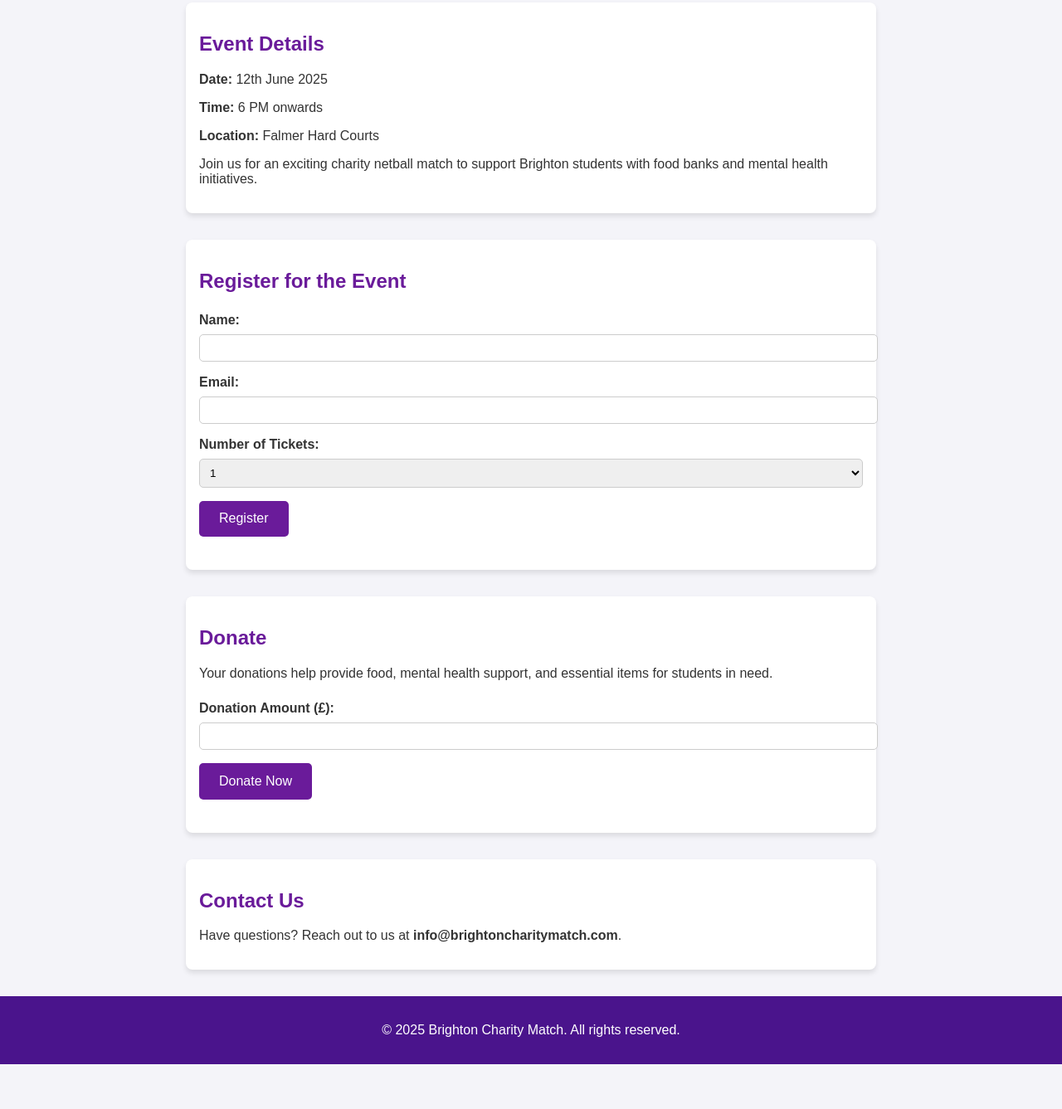
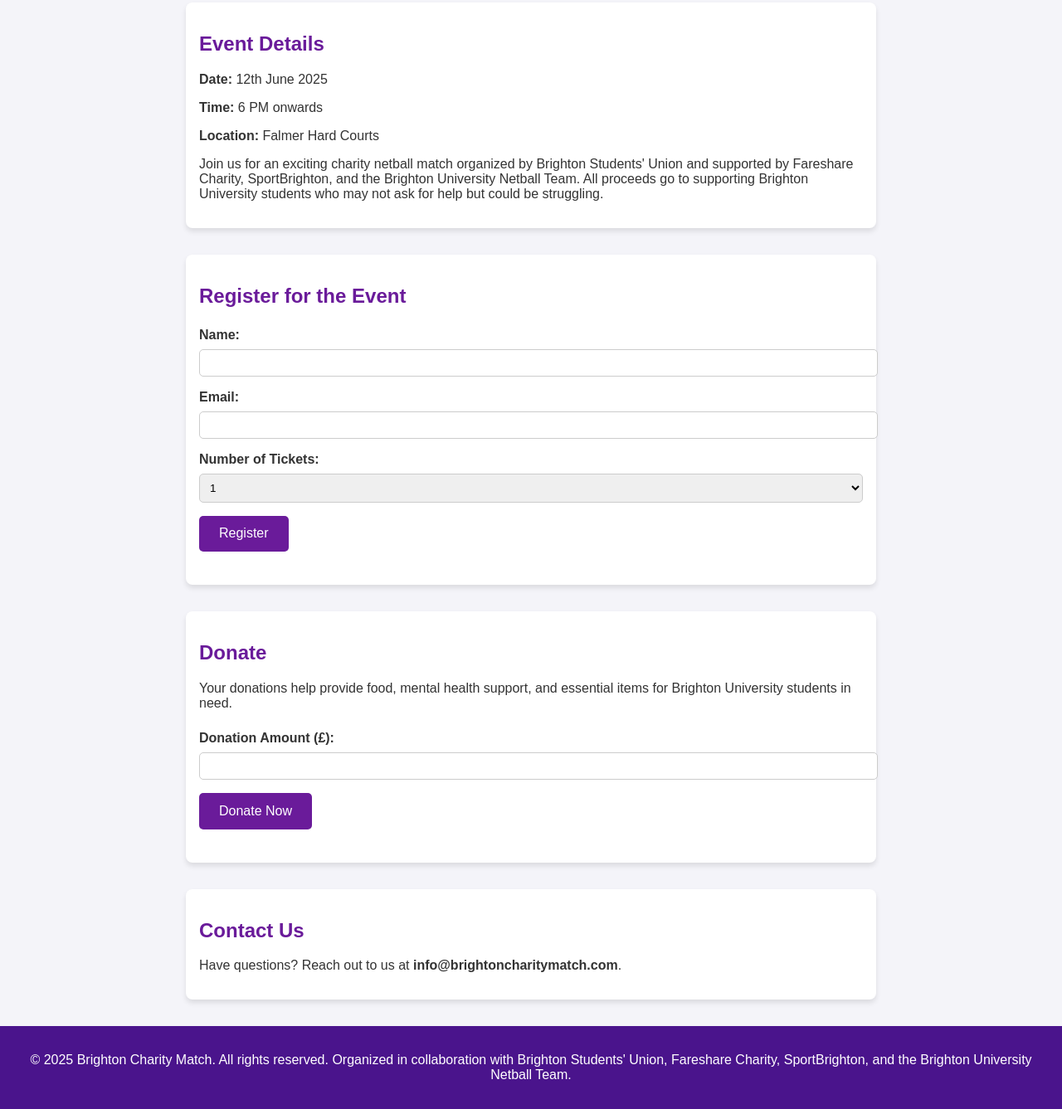
Before and after one commit to hollygriffin4711/BSU-Essentials, a plain HTML site: page index.html in a window 1280 px wide. Shown: the part 212-1549 px from the top of the page at 83% size. Before the commit the page ends 1495 px from the top, so only its background shows below. Drawn offline with Linux system fonts and the light colour scheme.

Commit message:
Update index.html

```diff
--- a/index.html
+++ b/index.html
@@ -95,7 +95,7 @@
         <p><strong>Date:</strong> 12th June 2025</p>
         <p><strong>Time:</strong> 6 PM onwards</p>
         <p><strong>Location:</strong> Falmer Hard Courts</p>
-        <p>Join us for an exciting charity netball match to support Brighton students with food banks and mental health initiatives.</p>
+        <p>Join us for an exciting charity netball match organized by Brighton Students' Union and supported by Fareshare Charity, SportBrighton, and the Brighton University Netball Team. All proceeds go to supporting Brighton University students who may not ask for help but could be struggling.</p>
     </section>
     <section id="register">
         <h2>Register for the Event</h2>
@@ -120,7 +120,7 @@
     </section>
     <section id="donate">
         <h2>Donate</h2>
-        <p>Your donations help provide food, mental health support, and essential items for students in need.</p>
+        <p>Your donations help provide food, mental health support, and essential items for Brighton University students in need.</p>
         <form id="donateForm" class="form-container">
             <label for="amount">Donation Amount (£):</label>
             <input type="number" id="amount" name="amount" required>
@@ -134,7 +134,7 @@
         <p>Have questions? Reach out to us at <strong>info@brightoncharitymatch.com</strong>.</p>
     </section>
     <footer>
-        <p>&copy; 2025 Brighton Charity Match. All rights reserved.</p>
+        <p>&copy; 2025 Brighton Charity Match. All rights reserved. Organized in collaboration with Brighton Students' Union, Fareshare Charity, SportBrighton, and the Brighton University Netball Team.</p>
     </footer>
 
     <script>
```
